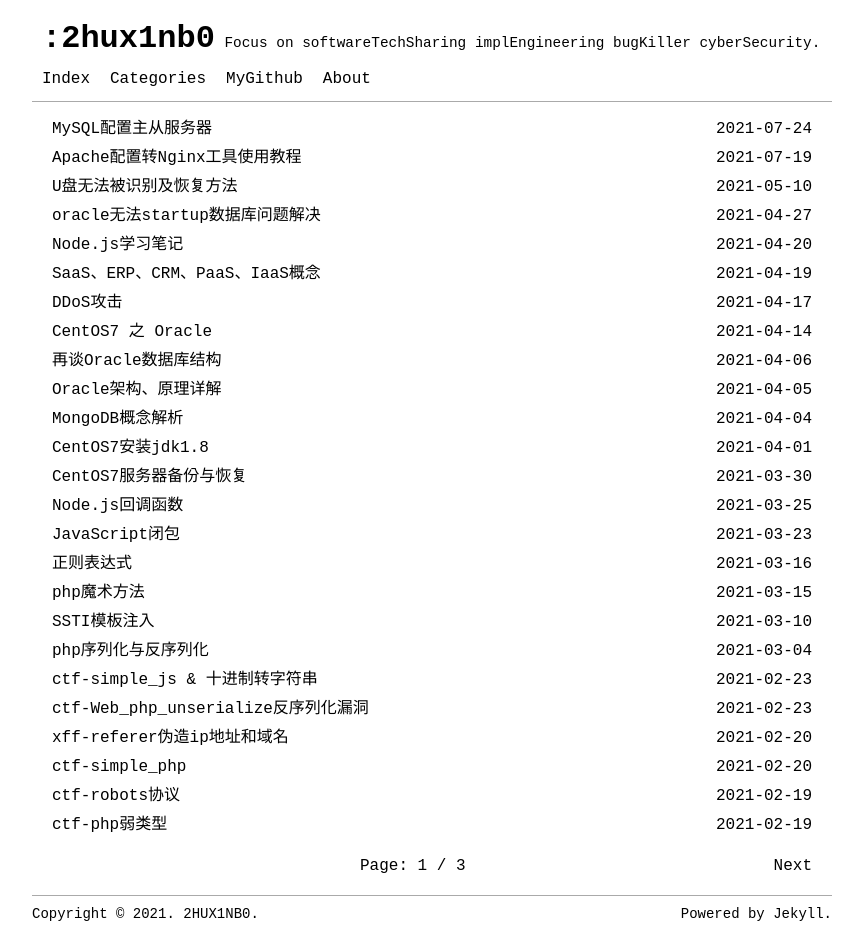
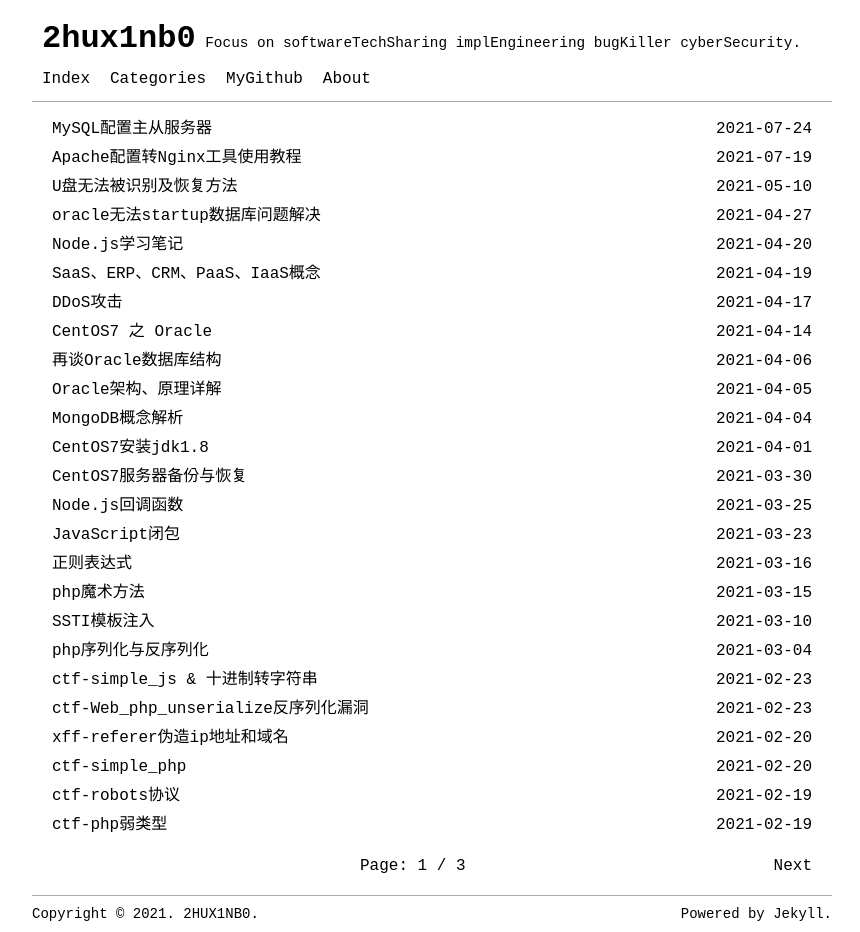
Before and after one commit to 2hux1nb0/2hux1nb0.github.io, a Jekyll site: the page built from index.html, in a window 1280 px wide. Shown: the whole page, without its empty margins (208-1068 px from the left). Built offline with Jekyll 4.4.1, drawn with Linux system fonts in a browser that asks for light colours; the list of posts is cut into pages by our own code.

```diff
--- a/_config.yml
+++ b/_config.yml
@@ -2,7 +2,7 @@
 #
 # This is the configuration file for your blog, please change these items after forked.
 
-title: :2hux1nb0
+title: 2hux1nb0
 email: 1321376990@qq.com
 name: Piter Ju
 description: >- # this means to ignore newlines until "baseurl:"
```
